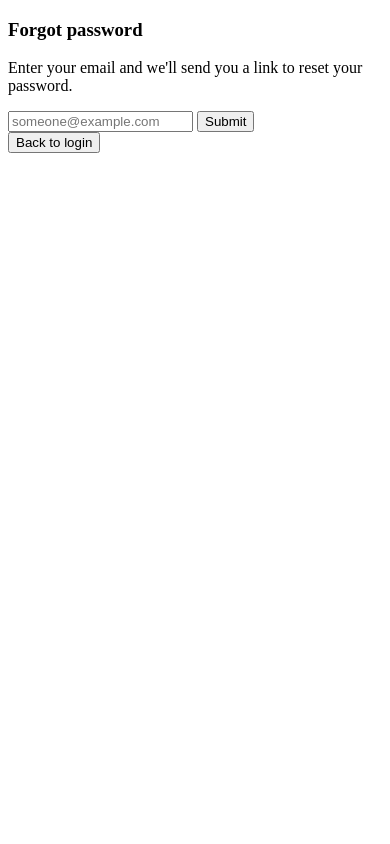
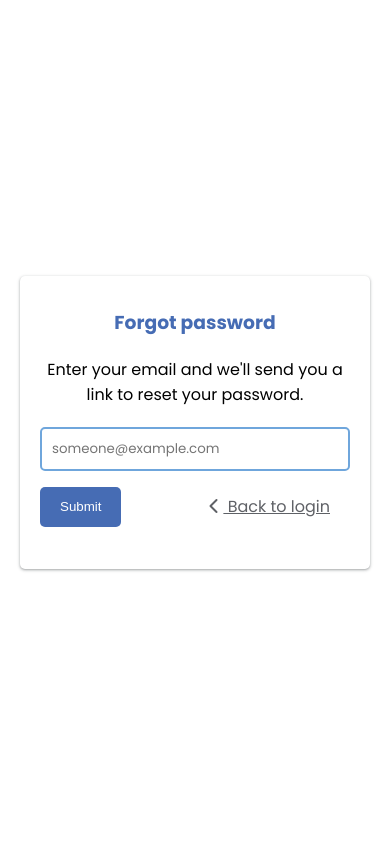
Before and after one commit to Kanak1125/Scholaract, a Django app: page /resetPassword/ in a window 390 px wide. Run offline with Django 4.2, Linux system fonts and the light colour scheme.

Commit message:
css added to forgot password pages

```diff
--- /dev/null
+++ b/static/css/forgotPassword/forgot_password.css
@@ -0,0 +1,33 @@
+/* this is shared css among the css of this folder... */
+
+@import url('../style.css');
+
+body {
+    min-height: 100vh;
+    display: flex;
+    align-items: center;
+    justify-content: center;
+}
+
+.container {
+    text-align: center;
+    max-width: 444px;
+    border-radius: 5px;
+    padding: 32px 20px;
+    box-shadow: var(--box-shadow);
+    margin: 0 20px;
+}
+
+.container h3 {
+    margin-bottom: 20px;
+    color: var(--accent-color);
+}
+
+.container form {
+    margin-top: 20px;
+}
+
+.error {
+    margin-top: 10px;
+    color: var(--error-color);
+}
--- /dev/null
+++ b/static/css/forgotPassword/reset_password.css
@@ -0,0 +1,55 @@
+@import url('../style.css');
+@import url('../forgotPassword/forgot_password.css');
+
+input[type="email"] {
+    width: 100%;
+    height: 44px;
+    padding:  10px;
+    border: 2px solid var(--ternary-color);
+    outline: none;
+    border-radius: 5px;
+    transition: all 300ms linear;
+    font-family: 'Poppins', sans-serif;
+}
+
+input[type="email"]:focus {
+    border: 2px solid var(--accent-color);
+}
+
+.action-btns {
+    display: flex;
+    margin-top: 16px;
+    justify-content: space-between;
+}
+
+.back-to-login-btn {
+    border: none;
+    background: none;
+    color: var(--bg-color-op6);
+}
+
+.back-to-login-btn:hover {
+    border: none;
+    background: none;
+    color: var(--accent-color);
+    margin-right: 10px;
+}
+
+.back-to-login-btn i {
+    margin-right: 3px;
+    transition: all 200ms ease-out;
+}
+
+.back-to-login-btn:hover i{
+    margin-right: 5px;
+}
+
+@media (max-width: 375px) {
+    .action-btns {
+        flex-direction: column;
+    }
+
+    .back-to-login-btn {
+        margin-top: 20px;
+    }
+}
--- a/templates/scholaractapp/forgotPassword/reset_password.html
+++ b/templates/scholaractapp/forgotPassword/reset_password.html
@@ -4,22 +4,40 @@
 <head>
     <meta charset="UTF-8">
     <meta name="viewport" content="width=device-width, initial-scale=1.0">
+
+     <!-- fontawesome cdn -->
+    <link
+     rel="stylesheet"
+     href="https://cdnjs.cloudflare.com/ajax/libs/font-awesome/6.2.1/css/all.min.css"
+     integrity="sha512-MV7K8+y+gLIBoVD59lQIYicR65iaqukzvf/nwasF0nqhPay5w/9lJmVM2hMDcnK1OnMGCdVK+iQrJ7lzPJQd1w=="
+     crossorigin="anonymous"
+     referrerpolicy="no-referrer"
+    />
+    <link rel="stylesheet" href="../../../static/css/forgotPassword/reset_password.css">
+
     <title>Reset Password</title>
 </head>
 <body>
+    <div class="container">
         <h3>Forgot password</h3>
             <p>Enter your email and we'll send you a link to reset your password.</p>
             <form action="" method="POST">
                 {% csrf_token %}
                 <input type="email" name="email" id="email" placeholder="someone@example.com">
                 <div class="error" style="display: none;"></div>
+                <div class="action-btns">
+
                     <input type="submit" class="btn submit-btn" value="Submit">
-        </form>
-        <button class="btn back-to-login-btn">
+                    <a href="http://127.0.0.1:8000/login/" class="btn back-to-login-btn">
                         <i class="fas fa-chevron-left"></i>
                         Back to login
-        </button>
+                    </a>
+                </div>
+            </form>
+            <p class="error">
                 {{error_email}}
                 {{ code_already_sent }}
+            </p>
+    </div>
 </body>
 </html>
--- a/templates/scholaractapp/forgotPassword/reset_password_email.html
+++ b/templates/scholaractapp/forgotPassword/reset_password_email.html
@@ -10,6 +10,5 @@
 <body>
     <img src="{% static 'images/logo.svg' %}">
     <p>Hi {{user.first_name}}, your password reset code is {{user_resetcode.code}}.</p>
-
 </body>
 </html>
--- a/templates/scholaractapp/login.html
+++ b/templates/scholaractapp/login.html
@@ -24,7 +24,7 @@
     <script src="/static/script/validate_login.js" defer></script>
 </head>
 <body>
-    <dialog class="modal">
+    <!-- <dialog class="modal">
         <h3>Forgot password</h3>
         <p>Enter your email and we'll send you a link to reset your password.</p>
         <form action="">
@@ -36,7 +36,7 @@
             <i class="fas fa-chevron-left"></i>
             Back to login
         </button>
-    </dialog>
+    </dialog> -->
     <div class="nav-bar-container">
         <nav>
             <a href="{% url 'landingPage' %}">
@@ -69,7 +69,7 @@
 
                 <div class="btn-and-forgot-password-container">
                     <input type="submit" id="login-btn" class="btn login-btn" value="Login">
-                    <a  href="{% url 'resetPassword' %}">Forgot Password?</a>
+                    <a  href="{% url 'resetPassword' %}" class="forgot-password-link">Forgot Password?</a>
                 </div>
             </form>
 
```
Also changed, not shown: static/css/forgotPassword/reset_code_confirm.css (added, +31 -0 lines), static/css/forgotPassword/reset_password_new.css (added, +27 -0 lines), static/css/login.css (+25 -8 lines), templates/scholaractapp/forgotPassword/reset_code_confirm.html (+6 -1 lines), templates/scholaractapp/forgotPassword/reset_password_new.html (+12 -6 lines). Lines whose indentation alone changed are shown as unchanged.
